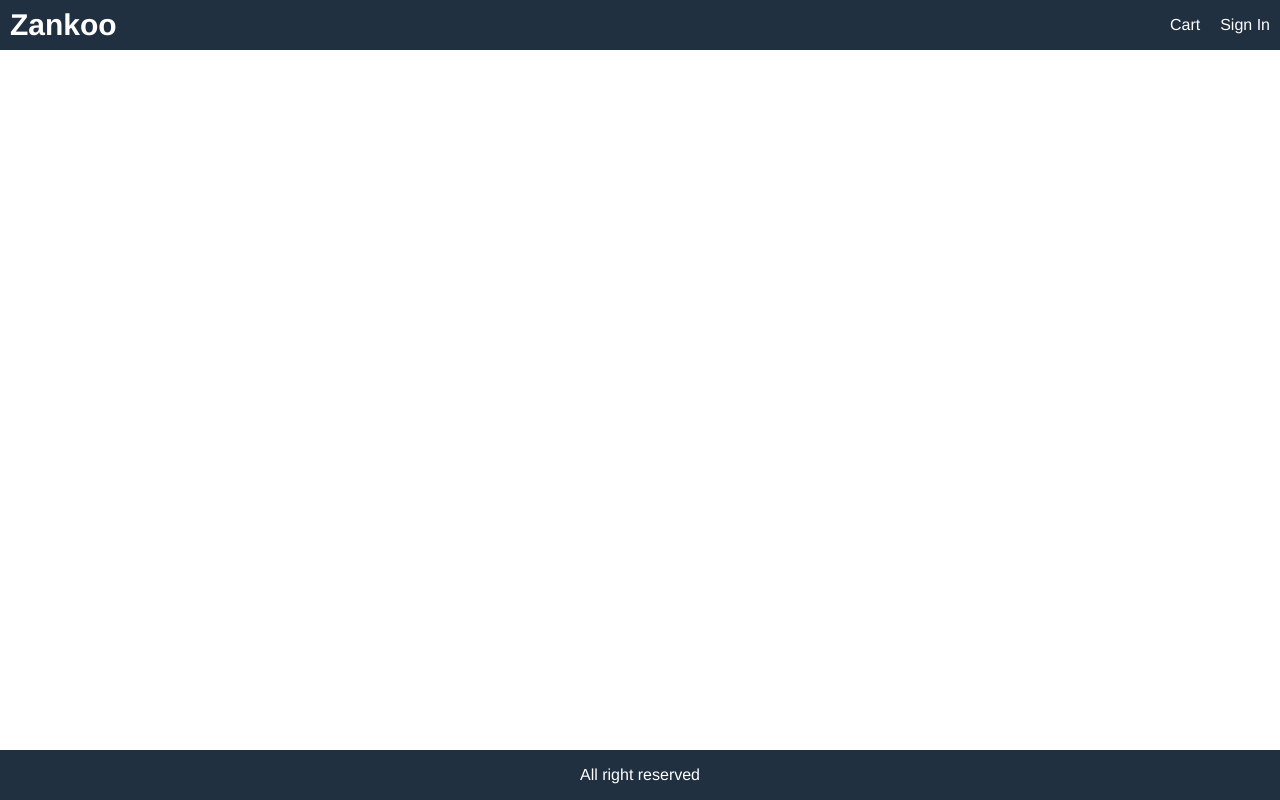
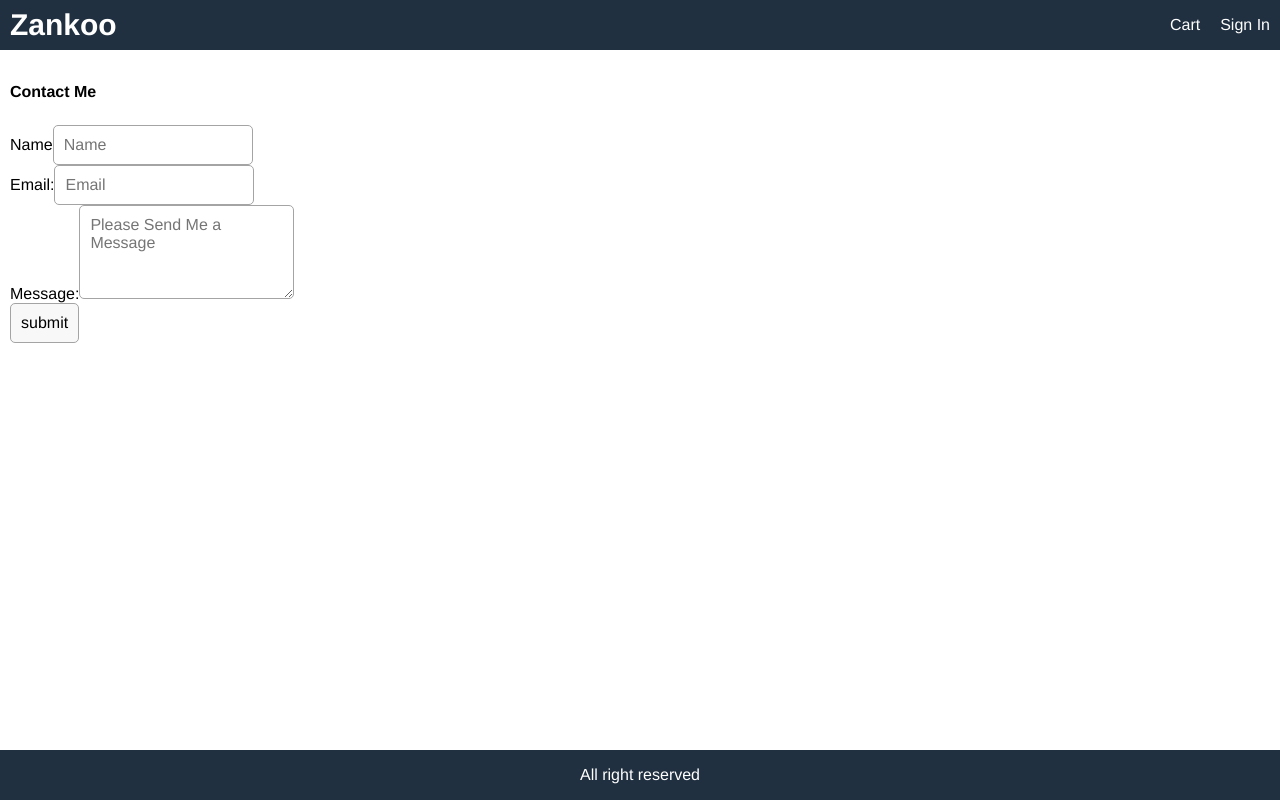
Before and after one commit to ivoveloso/TeaTimez, a React (Create React App) app in the folder client/: page /contactus in a window 1280 px wide. Built offline with nearby package versions, Linux system fonts and the light colour scheme.

Commit message:
playing with contact us page

```diff
--- a/client/src/App.jsx
+++ b/client/src/App.jsx
@@ -13,7 +13,7 @@ import PlaceOrderScreen from './screens/PlaceOrderScreen';
 import OrderScreen from './screens/OrderScreen';
 import OrderHisotyScreen from './screens/OrderHisotyScreen';
 import ProfileScreen from './screens/ProfileScreen';
-
+import ContactUs from './screens/ContactUs';
 function App () {
     // get cart from redux store using useSelector
     const cart = useSelector(state => state.cart);
@@ -65,6 +65,9 @@ function App () {
                                             <li>
                                                 <Link to='#signout' onClick={signoutHandler}>Sign Out</Link>
                                             </li>
+                                            <li>
+                                                <Link to="/contactus">Contact Us</Link>
+                                            </li>
                                         </ul>
                                     </div>
 
@@ -75,6 +78,7 @@ function App () {
                     </div>
                 </header>
                 <main>
+                    <Route path='/contactus' component={ContactUs} />
                     <Route path='/cart/:id?' component={CartScreen} />
                     <Route path='/product/:id' component={ProductScreen} />
                     <Route path='/signin' component={SigninScreen} />
--- a/client/src/screens/ContactUs.jsx
+++ b/client/src/screens/ContactUs.jsx
@@ -1,41 +1,153 @@
-import e from "express";
-import React, {useState} from "react";
+
+// import React, { useState } from 'react';
 
 
-const ContactUS = () => {
-    const [formData, setFormData] = useState({
-        name:'',
-        email:'',
-        message:''
-    });
+// const ContactUS = () => {
+//     const [formData, setFormData] = useState({
+//         name: '',
+//         email: '',
+//         message: ''
+//     });
 
-    const handleChange = (e) =>{
-        setFormData({...formData, [e.target.name]: e.taget.value});
+//     const handleChange = (e) => {
+//         setFormData({ ...formData, [e.target.name]: e.taget.value });
+//     };
+//     const handleSubmit = (e) => {
+//         e.preventDefault();
+//         console.log(formData);
+//     };
+
+//     return (
+//         <form onSubmit={handleSubmit}>
+//             <label>
+//                 Name:
+//                 <input type='text' name='name' value={formData.name}
+//                     onChange={handleChange} />
+//             </label>
+//             <label>
+//                 Email:
+//                 <input type='email' name='email' value={formData.email}
+//                     onChange={handleChange} />
+//             </label>
+//             <label>
+//                 Message:
+//                 <textarea name='message' value={formData.message}
+//                     onChange={handleChange} />
+//             </label>
+//             <button type='submit'>Submit</button>
+//         </form>
+//     );
+// };
+// export default ContactUS;
+
+
+import React, { useState } from 'react';
+import {validateEmail } from '../../Utils/helpers';
+
+function ContactUs() {
+
+  const [email, setEmail] = useState('');
+  const [sender, setSender] = useState('');
+  const [message, setMessage] = useState('');
+  const [errorMessage, setErrorMessage] = useState('');
+
+
+  const handleInputChange = (e) => {
+    const { target } = e;
+    const inputType = target.name;
+    const inputValue = target.value;
+    console.log({inputType, inputValue});
+
+
+    if (inputType === 'sender') {
+      setSender(inputValue);
+    } else if (inputType === 'email') {
+      setEmail(inputValue);
+    } else if (inputType === 'message') {
+      setMessage(inputValue);
     }
-    const handleSubmit = (e) => {
-        e.preventDefault();
-        console.log(formData);
+  };
+
+  const handleFormSubmit = (e) => {
+    e.preventDefault();
+    if (!validateEmail(email) || !sender) {
+      setErrorMessage('Email or name is invalid');
+      return;
     }
+    setSender('');
+    setEmail('');
+    setMessage('');
+    setErrorMessage('');
+    alert(`Cheers ${sender}, thanks for the message.`)
+  };
 
-    return (
-        <form onSubmit={handleSubmit}>
-            <label>
-                Name:
-                <input type="text" name="name" value={formData.name}
-                onChange={handleChange} />
-            </label>
-            <label>
-                Email:
-                <input type="email" name="email" value={formData.email}
-                onChange={handleChange} />
-            </label>
-            <label>
-                message:
-                <textarea name="message" value={formData.message}
-                onChange={handleChange} />
-            </label>
-            <button type="submit">Submit</button>
+  return (
+    <section className='container-fluid contact'>
+      <h2 id="contact-title">Contact Me</h2>
+      <div className='row contact-row' data-contact="hide">
+        <form
+        action='mailto:'
+        method='POST'
+        encType='multipart/form-data'
+        id='contact-form'
+        >
+          <div className='form-group'>
+            <label htmlFor='name'>Name</label>
+            <input
+            value={sender}
+            type="text"
+            className='form-control'
+            name="name"
+            onChange={handleInputChange}
+            id="full-name"
+            placeholder='Name'
+            required
+            />
+
+            </div>
+            <div className='form-group'>
+              <label htmlFor="email">Email:</label>
+              <input
+              value={email}
+              type="email"
+              className='form-control'
+              name='email'
+              onChange={handleInputChange}
+              id="email"
+              placeholder='Email'
+              required
+              />
+          </div>
+          <div className='form-group'>
+          <label htmlFor="message">Message:</label>
+              <textarea
+              value={message}
+              className='form-control'
+              name='message'
+              onChange={handleInputChange}
+              id="message"
+              placeholder='Please Send Me a Message'
+              rows="4"
+              cols=""
+              required
+              ></textarea>
+          </div>
+          <button type='submit'
+           id="email-btn"
+           className='subBtn'
+           onClick={handleFormSubmit}
+           >submit</button>
         </form>
-    )
+        {errorMessage && (
+          <div>
+            <p className='error-text'>{errorMessage}</p>
+            </div>
+        )}
+      </div>
+      </section>
+  )
+
+
 }
-export default ContactUS;
+
+export default ContactUs;
```
